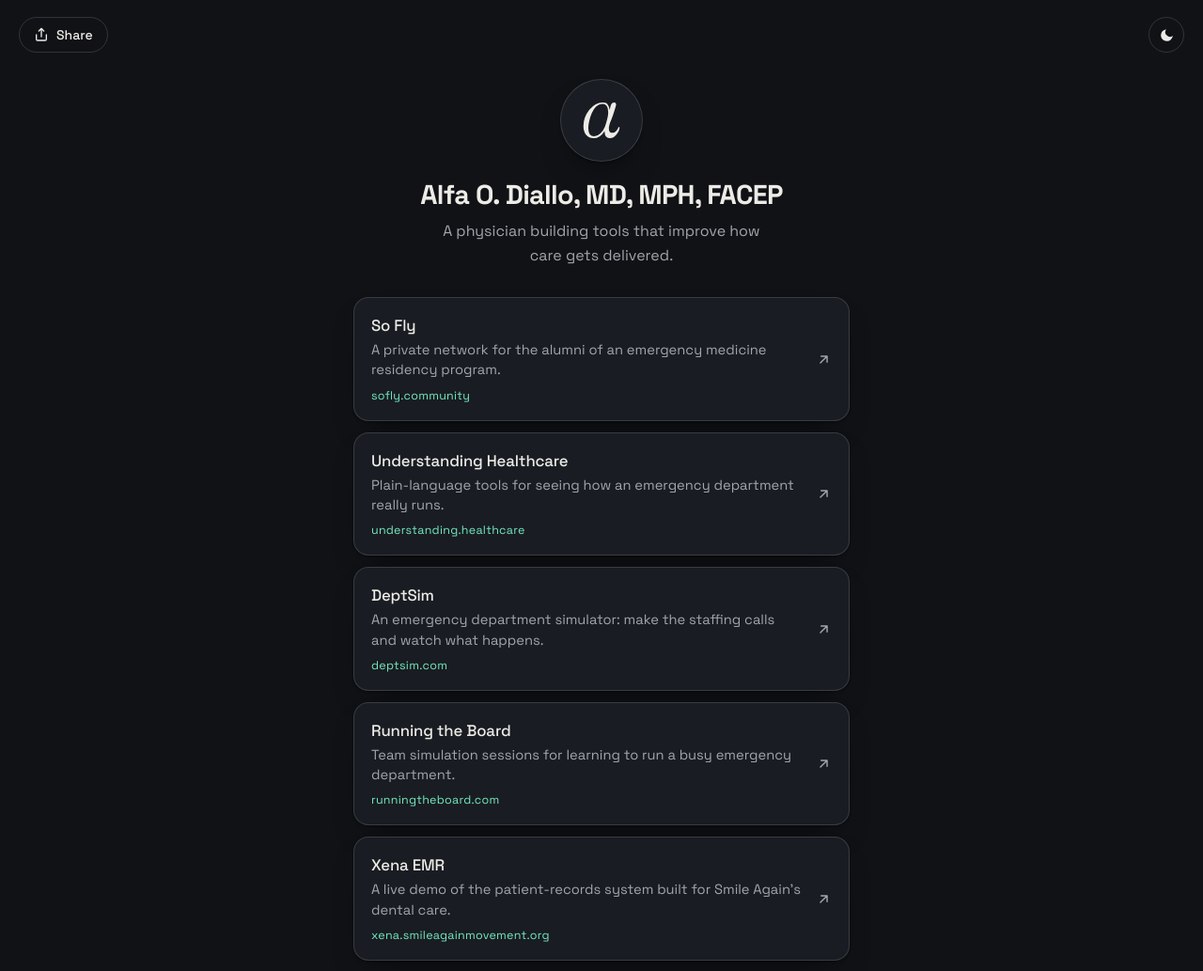
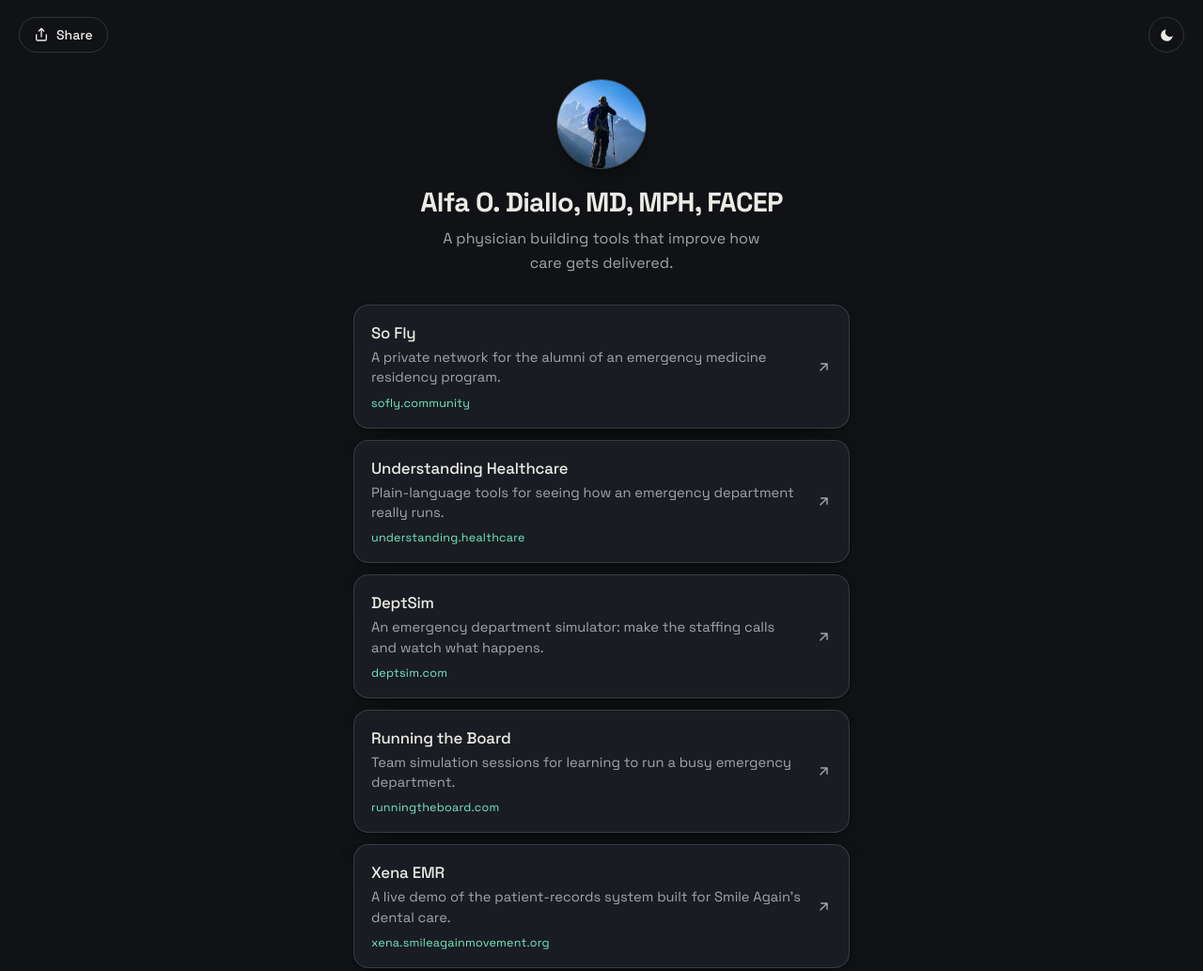
Before and after one commit to alfadiallo/alfadiallo-com, a plain HTML site: page links.html in a window 1280 px wide. Shown: the top 1033 px of the page at 94% size. Drawn offline with Linux system fonts and the light colour scheme.

Commit message:
Use the Himalaya photo as the /links avatar
Co-Authored-By: Claude Opus 5.5 <noreply@anthropic.com>

```diff
--- a/links.html
+++ b/links.html
@@ -44,7 +44,7 @@
 
   <main class="l-main">
     <section class="l-profile">
-      <div class="l-avatar"><svg viewBox="0 0 32 32" aria-hidden="true"><path d="M2 20.4Q2 13.6 6.6 7.8Q11.2 2.1 16.8 2.1Q18.4 2.1 19.5 2.6Q20.6 3.2 21.1 4.3Q21.7 5.3 21.9 6.1Q22.2 7 22.3 8.2Q22.9 4.8 23.6 3.5Q24.3 2.1 25.8 2.1Q27.3 2.1 27.3 3.6Q27.3 4.5 26 8.6Q24.7 12.8 23.7 15.3Q21.7 19.6 21.7 22.4Q21.7 24.2 22.5 25Q23.4 25.7 24.5 25.7Q27.4 25.7 29.1 21.5Q29.4 20.9 29.7 21.1Q30 21.4 30 21.9Q30 23.7 27.8 26.8Q25.6 29.9 22.4 29.9Q18.4 29.9 18.4 24.8Q18.4 24.7 18.4 24.5Q18.4 24.3 18.4 24.3H18.4Q14.8 29.9 9.9 29.9Q6.3 29.9 4.1 27.3Q2 24.7 2 20.4ZM5.8 22.1Q5.8 28.3 10.3 28.3Q13 28.3 15.1 26.2Q17.3 24.1 18.6 21Q19.8 17.9 20.5 14.8Q21.2 11.8 21.2 9.6Q21.2 3.3 16.6 3.3Q14.1 3.3 11.9 5.3Q9.8 7.3 8.5 10.4Q7.2 13.4 6.5 16.5Q5.8 19.6 5.8 22.1Z" fill="currentColor"/></svg></div>
+      <div class="l-avatar"><img src="avatar.jpg" width="96" height="96" alt="Alfa Diallo with trekking poles, photographing snow-capped Himalayan peaks."></div>
       <h1>Alfa O. Diallo, MD, MPH, FACEP</h1>
       <p class="lede">A physician building tools that improve how care gets delivered.</p>
     </section>
--- a/styles.css
+++ b/styles.css
@@ -232,11 +232,10 @@ footer.foot .mini a:hover { color: var(--accent); }
 .l-main { flex: 1; width: 100%; max-width: 560px; margin: 0 auto; padding: 28px 16px 48px; }
 .l-profile { text-align: center; }
 .l-avatar {
-  width: 88px; height: 88px; margin: 0 auto; border-radius: 999px;
-  display: grid; place-items: center; background: var(--card);
-  border: 1px solid var(--line); box-shadow: var(--shadow); color: var(--ink);
+  width: 96px; height: 96px; margin: 0 auto; border-radius: 999px; overflow: hidden;
+  background: var(--card); border: 1px solid var(--line); box-shadow: var(--shadow);
 }
-.l-avatar svg { width: 44px; height: 44px; }
+.l-avatar img { width: 100%; height: 100%; object-fit: cover; }
 .l-profile h1 { margin-top: 20px; font-size: clamp(1.45rem, 5vw, 1.8rem); letter-spacing: -.025em; }
 .l-profile .lede { margin: 10px auto 0; color: var(--ink-soft); font-size: 1rem; max-width: 36ch; }
 
```
Also changed, not shown: avatar.jpg (added).
